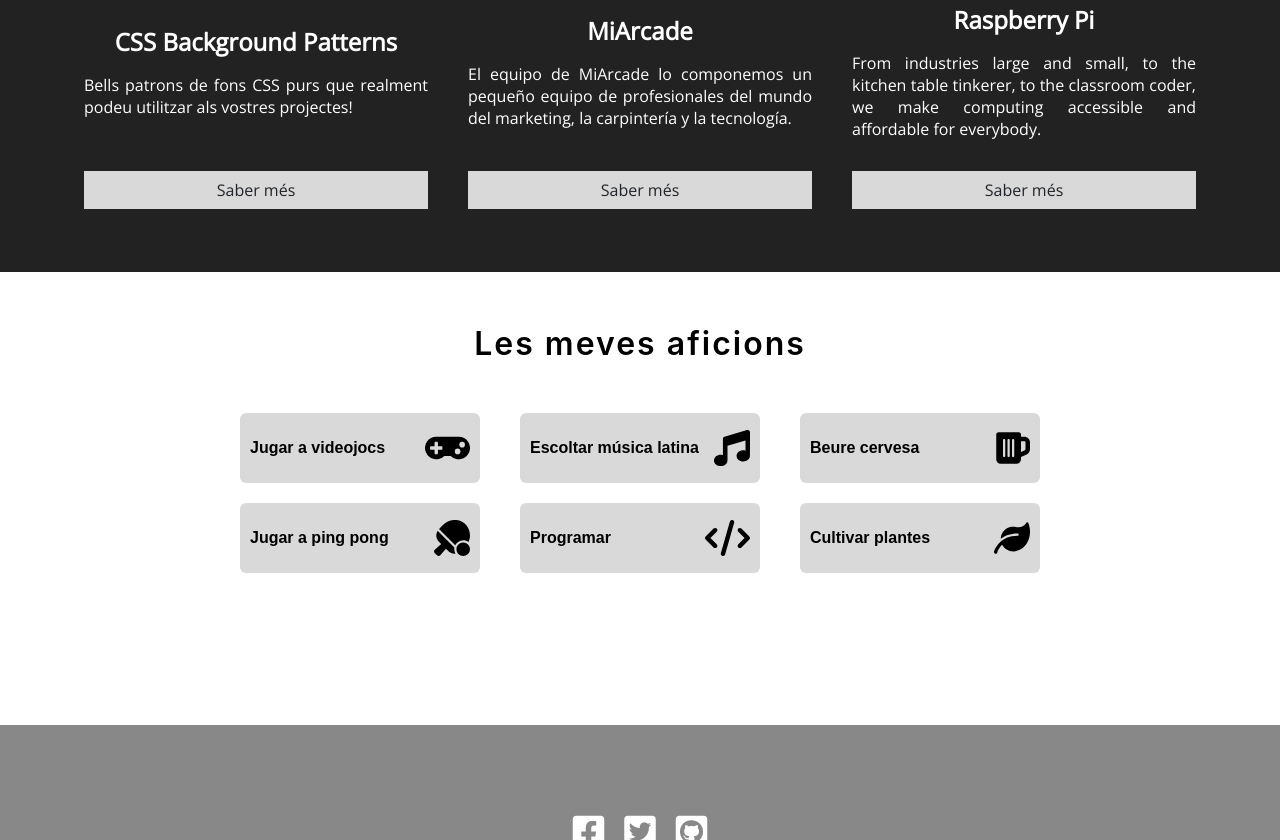
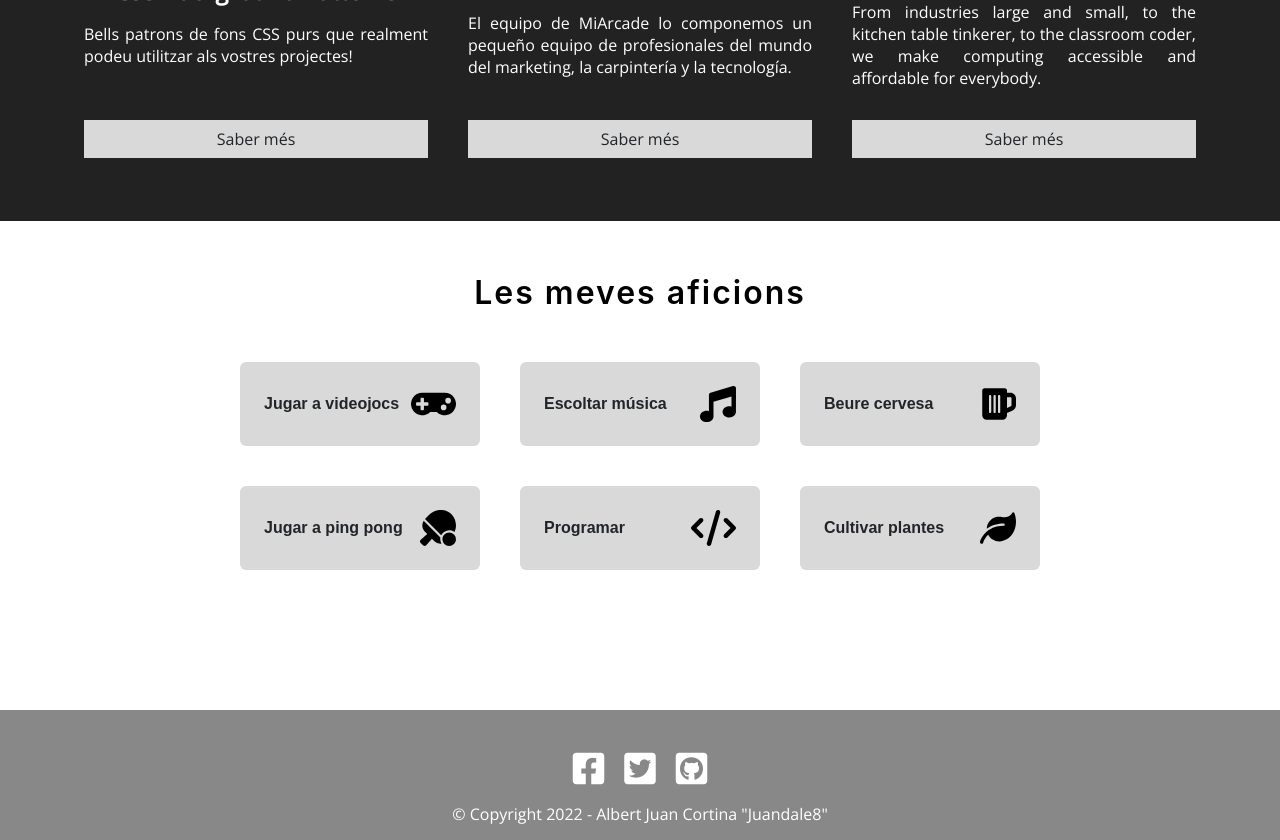
Before and after one commit to ajuancor/PAC-1-HTML-CSS--Portfoli, a plain HTML site: page Part 4/index.html in a window 1280 px wide. Shown: the part 1960-2800 px from the top of the page. Drawn offline with nearby package versions, Linux system fonts and the light colour scheme.

Commit message:
Modificació del HTML i del CSS. No responsive.

```diff
--- a/Part 4/assets/css/styles.css
+++ b/Part 4/assets/css/styles.css
@@ -301,13 +301,38 @@ ul {
     line-height: 39px;
 }
 
+@media (min-width: 576px) {
+    #home-page .container {
+        max-width: 540px;
+    }
+}
+
+@media (min-width: 768px) {
+    #home-page .container {
+        max-width: 720px;
+    }
+}
+
+@media (min-width: 992px) {
+    #home-page .container {
+        max-width: 960px;
+    }
+}
+
+@media (min-width: 1200px) {
+    #home-page .container {
+        max-width: 1140px;
+    }
+}
+
+
 /* - Project info - */
 #home-page .container-project-info {
     display: flex;
     flex-direction: column;
     align-items: center;
     padding: 48px;
-    gap: 48px;
+    gap: 18px;
 }
 
 #home-page .row-project-info {
@@ -316,7 +341,7 @@ ul {
     flex-direction: row;
     justify-content: space-between;
     padding: 0px;
-    gap: 99px;
+    gap: 4rem;
 }
 
 #home-page #project-info .title {
@@ -349,7 +374,7 @@ ul {
     gap: 48px;
     */
     width: 100%;
-    padding: 64px 48px;
+    padding: 24px 48px 64px;
 }
 
 #home-page .row-programming {
@@ -456,7 +481,7 @@ ul {
     justify-content: center;
     max-width: 100%;
     /* padding: 24px 48px; */
-    gap: 40px;
+    gap: 2.5rem;
 }
 
 #home-page #hobbies .btn-hobbies {
@@ -465,8 +490,8 @@ ul {
     justify-content: space-between;
     gap: 10px;
     width: 15rem;
-    padding: 10px;
-    margin-bottom: 20px;
+    padding: 24px;
+    margin-bottom: 2.5rem;
 
     font-family: 'Montserrat', sans-serif;
     font-style: normal;
@@ -477,8 +502,27 @@ ul {
     border-radius: 6px;
 }
 
+#home-page #hobbies .btn-hobbies img {
+    height: 36px;
+}
+
+#home-page #hobbies .btn-hobbies:hover {
+    background-color: #000;
+    color: #fff;
+}
+
+#home-page #hobbies .btn-hobbies:hover img {
+    filter: invert(100%);
+}
+
 #home-page .main-footer {
-    margin-top: 5em;
+    margin-top: 3em;
+    padding: inherit;
+}
+
+#home-page .main-footer .social-media {
+    margin-top: 0px;
+    margin-bottom: 0px;
 }
 
 /* CV */
--- a/Part 4/index.html
+++ b/Part 4/index.html
@@ -63,7 +63,7 @@
         </section>
 
         <section id="project-info" class="home-section">
-            <div class="container-project-info">
+            <div class="container container-project-info">
                 <h2 class="title">Projecte</h2>
                 <div class="row-project-info">
                     <div class="content-text">
@@ -78,7 +78,7 @@
         </section>
 
         <section id="programming-languages" class="home-section">
-            <div class="container-programming">
+            <div class="container container-programming">
                 <h2 class="title text-center mb50">Els llenguatges de programació que he utilitzat</h2>
                 <div class="row-programming">
                     <article class="card">
@@ -240,7 +240,7 @@
         </section>
 
         <section id="others-projects-info" class="home-section dark-theme">
-            <div class="container-others-projects">
+            <div class="container container-others-projects">
                 <h2 class="title text-center mt10 mb30">Altres projectes</h2>
                 <div class="row-others-projects">
                     <div class="col-12 col-md-4">
@@ -304,46 +304,46 @@
                 <h2 class="title text-center mb50">Les meves aficions</h2>
                 <div class="row-hobbies">
                     <div class="col-3">
-                        <button class="btn-hobbies">
-                            <p>Jugar a videojocs</p>
-                            <img src="assets/img/icons/gamepad-solid.svg" height="36px" />
+                        <button class="btn btn-hobbies">
+                            <span>Jugar a videojocs</span>
+                            <img src="assets/img/icons/gamepad-solid.svg" />
                         </button>
                     </div>
 
                     <div class="col-3">
-                        <button class="btn-hobbies">
-                            <p>Escoltar música latina</p>
-                            <img src="assets/img/icons/music-solid.svg" height="36px" />
+                        <button class="btn btn-hobbies">
+                            <span>Escoltar música</span>
+                            <img src="assets/img/icons/music-solid.svg" />
                         </button>
                     </div>
 
                     <div class="col-3">
-                        <button class="btn-hobbies">
-                            <p>Beure cervesa</p>
-                            <img src="assets/img/icons/beer-solid.svg" height="36px" />
+                        <button class="btn btn-hobbies">
+                            <span>Beure cervesa</span>
+                            <img src="assets/img/icons/beer-solid.svg" />
                         </button>
                     </div>
                 </div>
 
                 <div class="row-hobbies">
                     <div class="col-3">
-                        <button class="btn-hobbies">
-                            <p>Jugar a ping pong</p>
-                            <img src="assets/img/icons/ping-pong-solid.svg" height="36px" />
+                        <button class="btn btn-hobbies">
+                            <span>Jugar a ping pong</span>
+                            <img src="assets/img/icons/ping-pong-solid.svg" />
                         </button>
                     </div>
 
                     <div class="col-3">
-                        <button class="btn-hobbies">
-                            <p>Programar</p>
-                            <img src="assets/img/icons/code-solid.svg" height="36px" />
+                        <button class="btn btn-hobbies">
+                            <span>Programar</span>
+                            <img src="assets/img/icons/code-solid.svg" />
                         </button>
                     </div>
 
                     <div class="col-3">
-                        <button class="btn-hobbies">
-                            <p>Cultivar plantes</p>
-                            <img src="assets/img/icons/plant-solid.svg" height="36px" />
+                        <button class="btn btn-hobbies">
+                            <span>Cultivar plantes</span>
+                            <img src="assets/img/icons/plant-solid.svg" />
                         </button>
                     </div>
                 </div>
```
